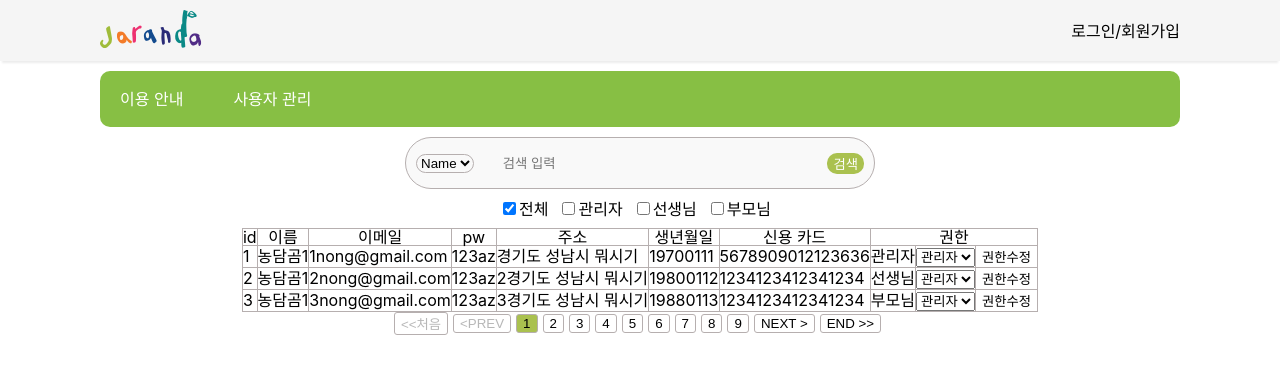
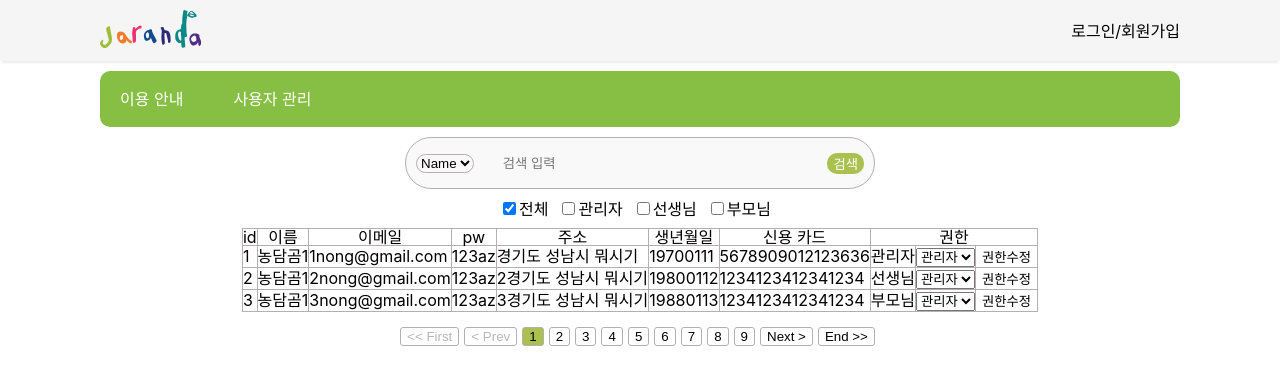
Before and after one commit to skawnkk/FOB_Jaranda, a React (Create React App) app: page /admin in a window 1280 px wide. Shown: the top 384 px of the page. Built offline with nearby package versions, Linux system fonts and the light colour scheme.

Commit message:
[#4] style : 페이지네이션 버튼 글자 수정
Co-authored-by: junamee <skawnkk@users.noreply.github.com>
Co-authored-by: Eye0n <Eyes0n@users.noreply.github.com>

```diff
--- a/src/Components/Admin/Pagination/Pagination.js
+++ b/src/Components/Admin/Pagination/Pagination.js
@@ -1,10 +1,14 @@
 import React, { useState, useEffect } from "react";
 import styled from "styled-components";
-//TODO: 상수 관리
-import { PAGE_SIZE } from "Pages/Admin";
 
 const Pagination = ({ pageNum, setPageNum, wholePages }) => {
+  // const viewPageCount = wholePages / 10; 0이면 1~10인데, wholePage === 전체 페이지 갯수.
+  // const totalPages = Array(wholePages % 10).fill(0).map((_, idx) => pageNum + idx))
+  //현재페이지 pageNum 10, => 페이지사이즈 10 next클릭시 => 11, 20일때 next클릭시 21
+  // pageNum % 10 === 0 일때, totalPages [11,12,13,,,,,20]
+  // pageNum % PAGE_SIZE === 0 일때, [10에서 11을 눌렀을 때]=>
   const totalPages = Array.from({ length: wholePages }, (_, idx) => idx + 1);
+
   const handlePage = (e, page) => {
     const type = e.target.id;
     if (type === "prev") setPageNum((prevPage) => prevPage - 1);
@@ -17,10 +21,10 @@ const Pagination = ({ pageNum, setPageNum, wholePages }) => {
   return (
     <PaginationWrapper>
       <PaginationBtn id="first" onClick={handlePage} pageNum={pageNum} disabled={!pageNum}>
-        {`<<`}처음
+        {`<< `}First
       </PaginationBtn>
       <PaginationBtn id="prev" onClick={handlePage} pageNum={pageNum} disabled={!pageNum}>
-        {`<`}PREV
+        {`< `}Prev
       </PaginationBtn>
       {totalPages.map((page, idx) => (
         <PaginationBtn
@@ -37,23 +41,24 @@ const Pagination = ({ pageNum, setPageNum, wholePages }) => {
         onClick={handlePage}
         pageNum={pageNum}
         disabled={pageNum === wholePages - 1}>
-        NEXT {`>`}
+        Next {` >`}
       </PaginationBtn>
       <PaginationBtn
         id="last"
         onClick={handlePage}
         pageNum={pageNum}
         disabled={pageNum === wholePages - 1}>
-        END {`>>`}
+        End {` >>`}
       </PaginationBtn>
     </PaginationWrapper>
   );
 };
 
-export default Pagination;
+export default React.memo(Pagination);
 
 const PaginationWrapper = styled.div`
   ${({ theme }) => theme.flexSet()};
+  margin-top: 15px;
 `;
 
 const PaginationBtn = styled.button`
```
